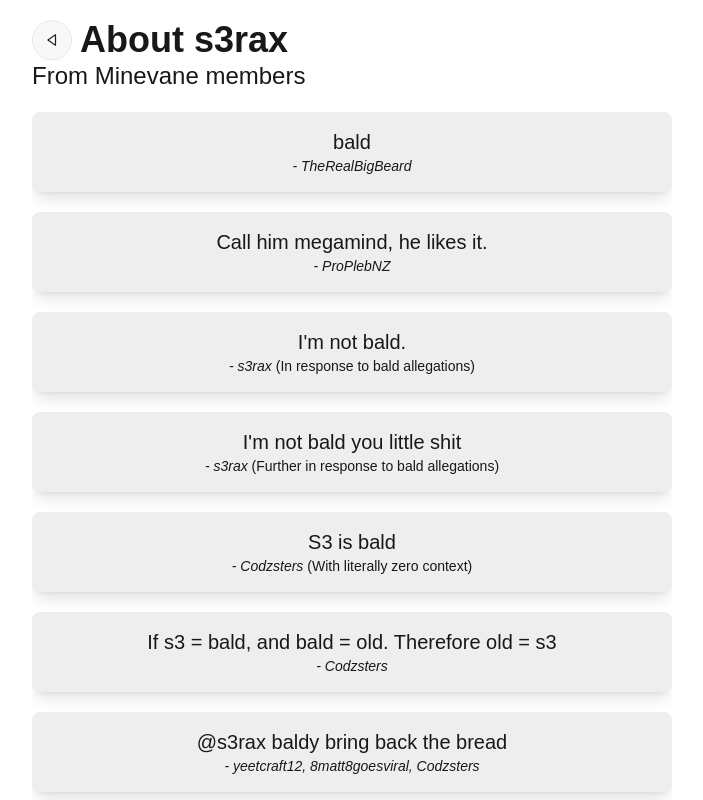
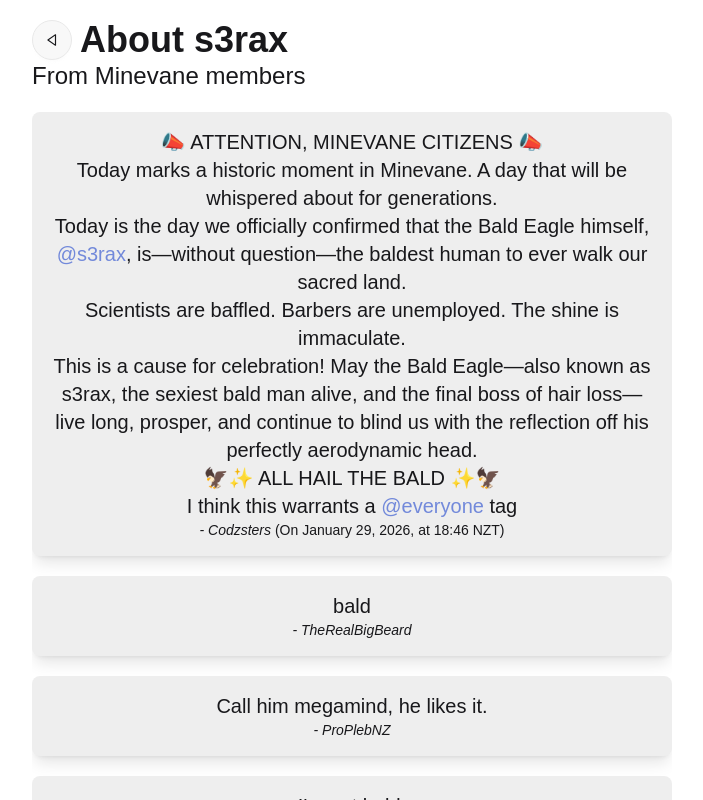
Before and after one commit to MM4096/s3rax-is-bald, a Next.js app: page /quotes in a window 1280 px wide. Shown: the whole page, without its empty margins (288-991 px from the left). Built offline with nearby package versions, Linux system fonts and the light colour scheme.

Commit message:
added new codz quote

```diff
--- a/app/globals.css
+++ b/app/globals.css
@@ -76,5 +76,8 @@ h3 {
 	border-radius: 5px;
 	border: 1px solid black;
 	box-shadow: 0 5px 5px darkgray;
+}
 
+.discord-mention {
+	color: #7289da;
 }
--- a/app/quotes/page.tsx
+++ b/app/quotes/page.tsx
@@ -13,6 +13,21 @@ export default function AboutPage() {
 					</div>
 					<h2>From Minevane members</h2>
 				</div>
+				<Quote author="Codzsters" context="On January 29, 2026, at 18:46 NZT">
+					📣 ATTENTION, MINEVANE CITIZENS 📣
+					<br/>
+					Today marks a historic moment in Minevane. A day that will be whispered about for generations.
+					<br/>
+					Today is the day we officially confirmed that the Bald Eagle himself, <span className="discord-mention">@s3rax</span>, is—without question—the baldest human to ever walk our sacred land.
+					<br/>
+					Scientists are baffled. Barbers are unemployed. The shine is immaculate.
+					<br/>
+					This is a cause for celebration! May the Bald Eagle—also known as s3rax, the sexiest bald man alive, and the final boss of hair loss—live long, prosper, and continue to blind us with the reflection off his perfectly aerodynamic head.
+					<br/>
+					🦅✨ ALL HAIL THE BALD ✨🦅
+					<br/>
+					I think this warrants a <span className="discord-mention">@everyone</span> tag
+				</Quote>
 				<Quote author="TheRealBigBeard"> bald</Quote>
 				<Quote author="ProPlebNZ">Call him megamind, he likes it.</Quote>
 				{/*<Quote author="MM4096">wb bald dude!</Quote>*/}
```
Also changed, not shown: 1 other file (tests, documents, lock files or other folders).
